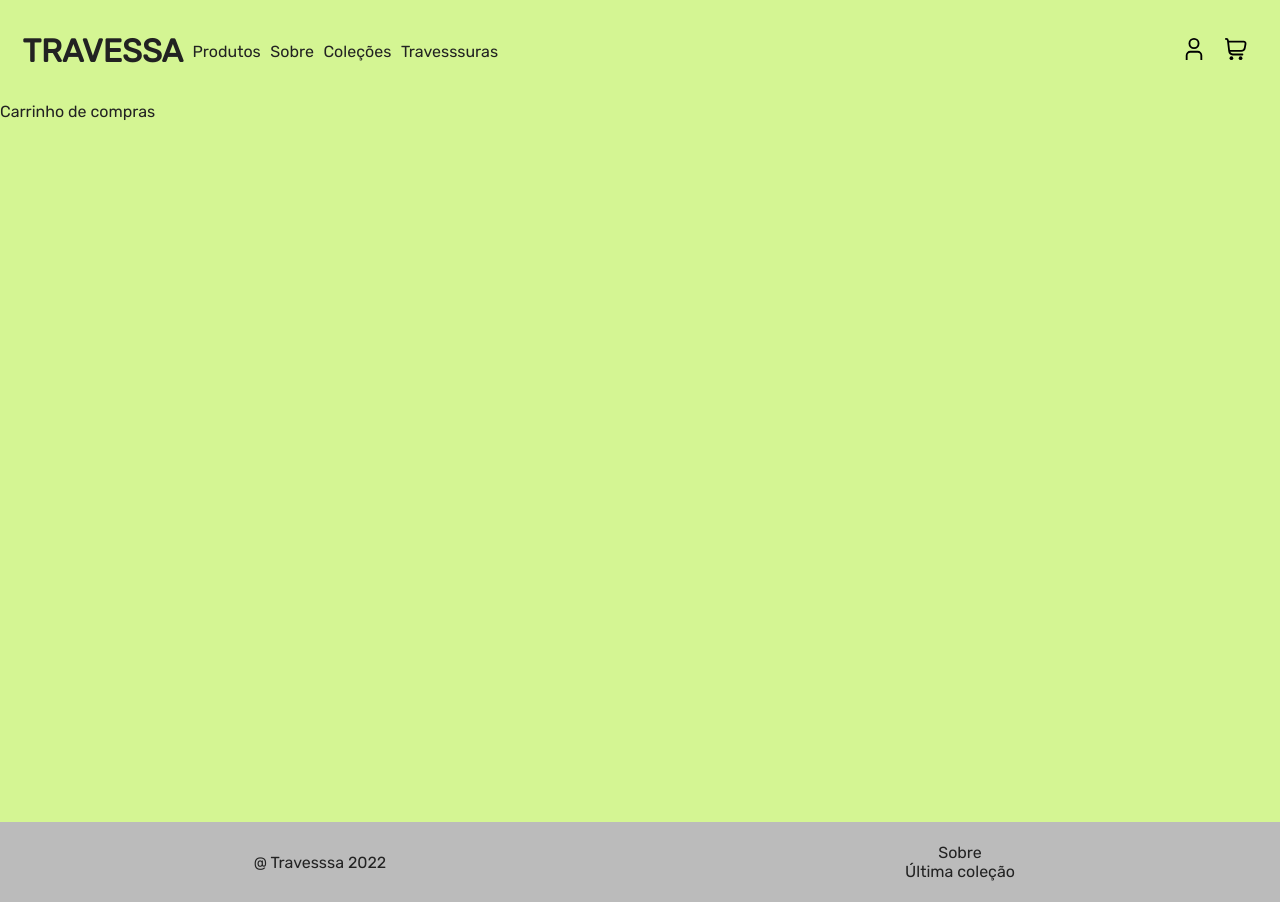
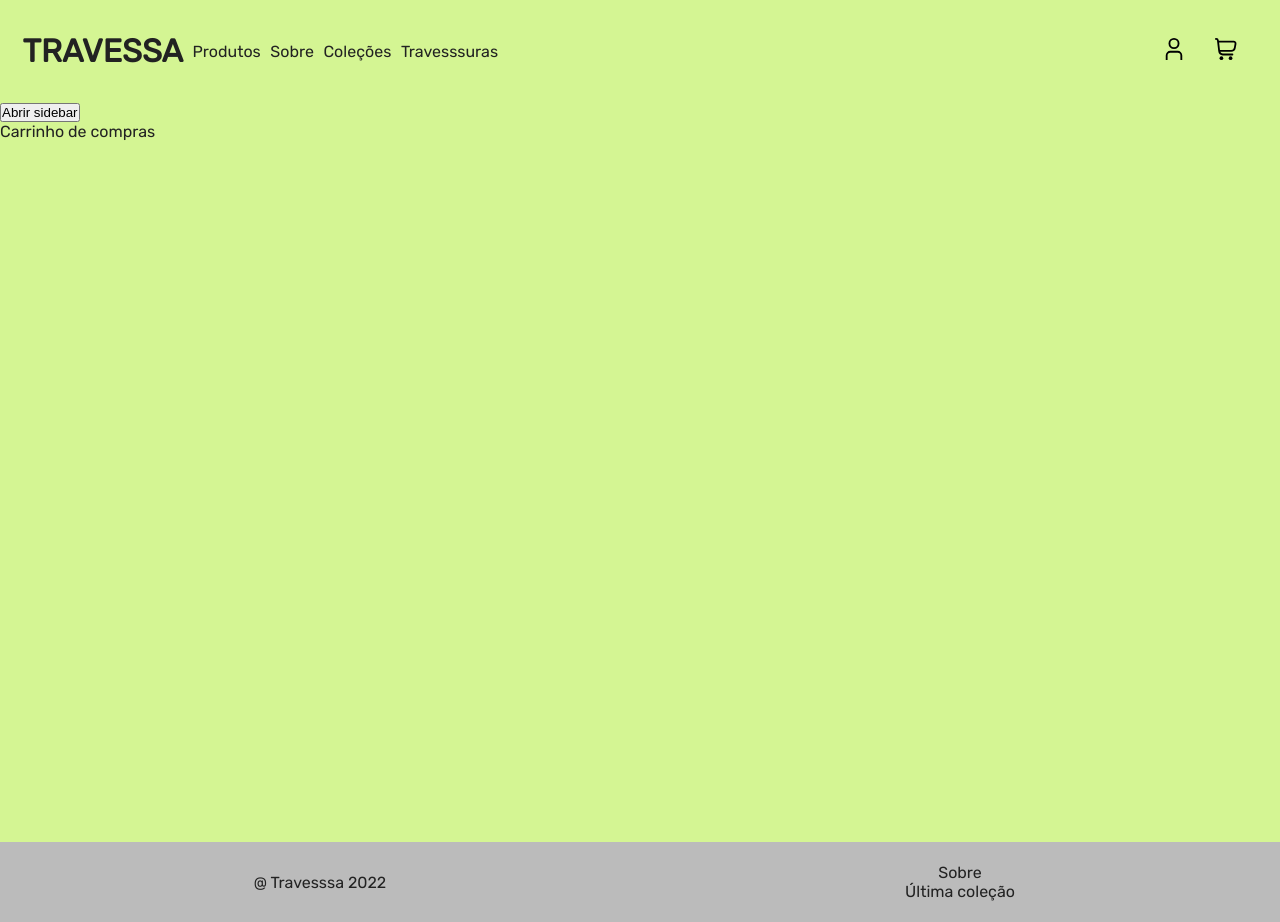
Before and after one commit to amauribechtoldjr/shopify-ecommerce, a Next.js app: page /cart in a window 1280 px wide. Built offline with nearby package versions, Linux system fonts and the light colour scheme.

Commit message:
Creating state providers

```diff
--- a/src/components/UI/Layout/Layout.tsx
+++ b/src/components/UI/Layout/Layout.tsx
@@ -1,11 +1,17 @@
-import { FC, useEffect } from 'react'
+import { FC } from 'react'
 import { Footer, Navbar } from '@components/UI'
 import * as S from './styles'
+import { useUI } from '@hooks'
 
 const Layout: FC = ({ children }) => {
+  const { openSidebar } = useUI()
+
+  console.log(openSidebar)
+
   return (
     <S.LayoutContainer>
       <Navbar />
+      <button onClick={openSidebar}>Abrir sidebar</button>
       <S.Main>{children}</S.Main>
       <Footer />
     </S.LayoutContainer>
--- a/src/components/UI/UIProvider/UIProvider.tsx
+++ b/src/components/UI/UIProvider/UIProvider.tsx
@@ -2,11 +2,21 @@ import { FC } from 'react'
 import { UIContext } from '@contexts'
 
 const UIProvider: FC = ({ children }) => {
-  return (
-    <UIContext.Provider value={{ uiState: 'someState' }}>
-      {children}
-    </UIContext.Provider>
-  )
+  const openSidebar = () => {
+    console.log('opened')
+  }
+
+  const closeSidebar = () => {
+    console.log('closed')
+  }
+
+  const uiState = {
+    openSidebar,
+    closeSidebar,
+    isSidebarOpen: false
+  }
+
+  return <UIContext.Provider value={uiState}>{children}</UIContext.Provider>
 }
 
 export default UIProvider
--- a/src/components/UI/Usernav/Usernav.tsx
+++ b/src/components/UI/Usernav/Usernav.tsx
@@ -10,14 +10,18 @@ const Usernav: FC = () => {
       <S.UsernavUL>
         <li>
           <Link href="/">
-            <User />
+            <a>
+              <User />
+            </a>
           </Link>
         </li>
       </S.UsernavUL>
       <S.UsernavUL>
         <li>
           <Link href="/cart">
-            <Cart />
+            <a>
+              <Cart />
+            </a>
           </Link>
         </li>
       </S.UsernavUL>
--- a/src/contexts/ui.ts
+++ b/src/contexts/ui.ts
@@ -1,7 +1,28 @@
 import { createContext } from 'react'
 
-const UIContext = createContext<{ [key: string]: string }>({
-  uiState: 'defaultState'
+export interface StateModifiers {
+  openSidebar: () => void
+  closeSidebar: () => void
+}
+
+export interface StateValues {
+  isSidebarOpen: boolean
+}
+
+const DEFAULT_STATE_MODIFIES = {
+  openSidebar: () => null,
+  closeSidebar: () => null
+}
+
+const INITIAL_STATE = {
+  isSidebarOpen: false
+}
+
+type State = StateValues & StateModifiers
+
+const UIContext = createContext<State>({
+  ...DEFAULT_STATE_MODIFIES,
+  ...INITIAL_STATE
 })
 
 export default UIContext
```
